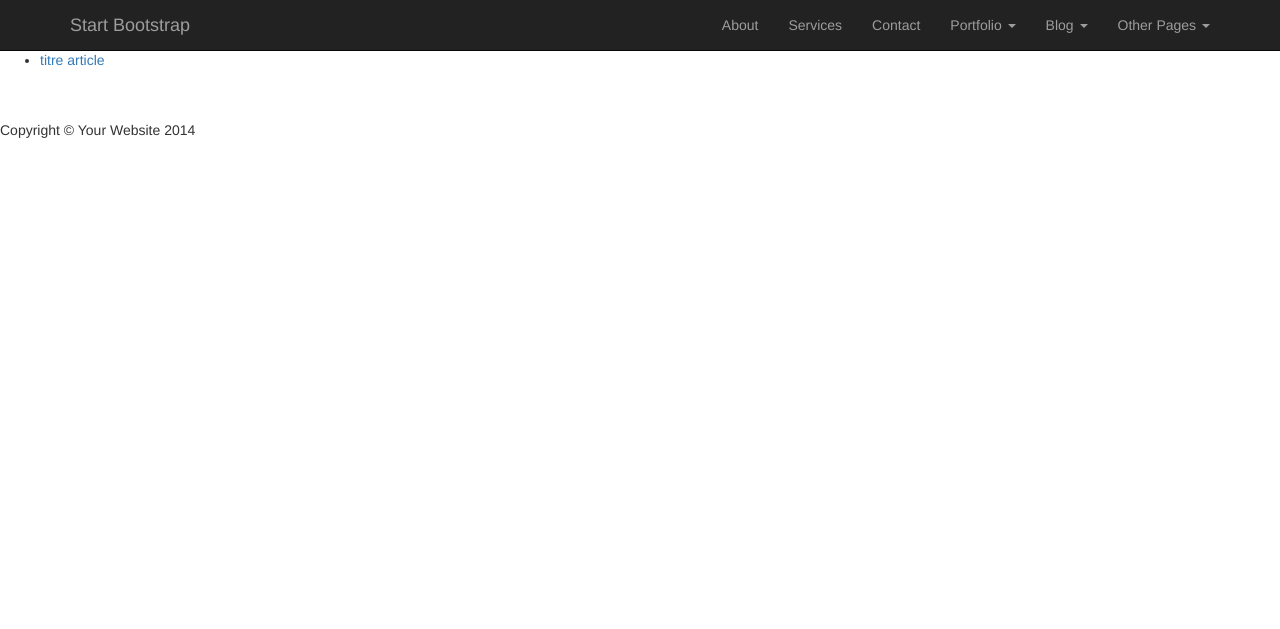
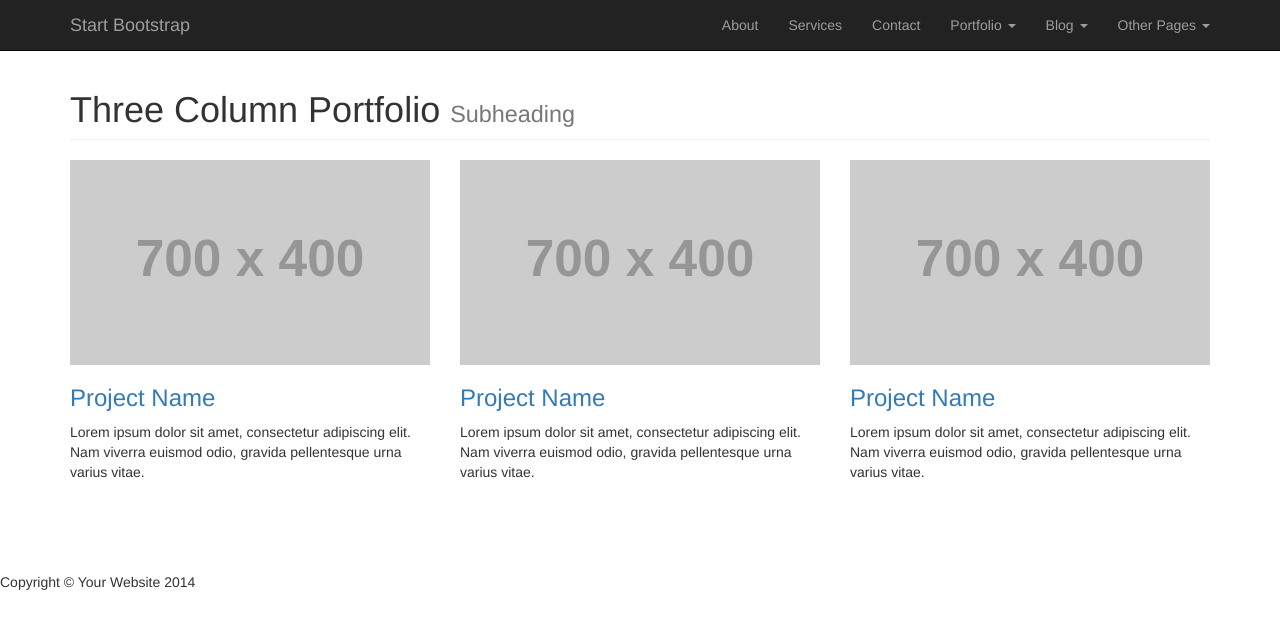
Before and after one commit to ricarman/ricarman.github.io, a Jekyll site: the page built from index.html, in a window 1280 px wide. Shown: the top 629 px of the page. Built offline with Jekyll 4.4.1, drawn with Linux system fonts in a browser that asks for light colours; nearby versions of some CDN libraries; library files that are not in the unit come from our copies.

Commit message:
INITIALcommit

```diff
--- a/_layouts/default.html
+++ b/_layouts/default.html
@@ -8,7 +5,46 @@ layout: default
 
     {% include header.html %}
 
-        {{ content }}
+
+        <div class="container">
+			<div class="row">
+				<div class="col-lg-12">
+					<h1 class="page-header">
+						Three Column Portfolio
+						<small>Subheading</small>
+					</h1>
+				</div>
+			</div>
+			<div class="row">
+				<div class="col-md-4 img-portfolio">
+					<a href="portfolio-item.html">
+						<img class="img-responsive img-hover" alt="" src="http://placehold.it/700x400">
+					</a>
+					<h3>
+						<a href="portfolio-item.html">Project Name</a>
+					</h3>
+					<p>Lorem ipsum dolor sit amet, consectetur adipiscing elit. Nam viverra euismod odio, gravida pellentesque urna varius vitae.</p>
+				</div>
+				<div class="col-md-4 img-portfolio">
+					<a href="portfolio-item.html">
+						<img class="img-responsive img-hover" alt="" src="http://placehold.it/700x400">
+					</a>
+					<h3>
+						<a href="portfolio-item.html">Project Name</a>
+					</h3>
+					<p>Lorem ipsum dolor sit amet, consectetur adipiscing elit. Nam viverra euismod odio, gravida pellentesque urna varius vitae.</p>
+				</div>
+				<div class="col-md-4 img-portfolio">
+					<a href="portfolio-item.html">
+						<img class="img-responsive img-hover" alt="" src="http://placehold.it/700x400">
+					</a>
+					<h3>
+						<a href="portfolio-item.html">Project Name</a>
+					</h3>
+					<p>Lorem ipsum dolor sit amet, consectetur adipiscing elit. Nam viverra euismod odio, gravida pellentesque urna varius vitae.</p>
+				</div>
+			</div>
+		</div>
 
     {% include footer.html %}
 
```
Also changed, not shown: other parts of _layouts/default.html (+0 -3 lines), _layouts/page.html (+6 -2 lines).
